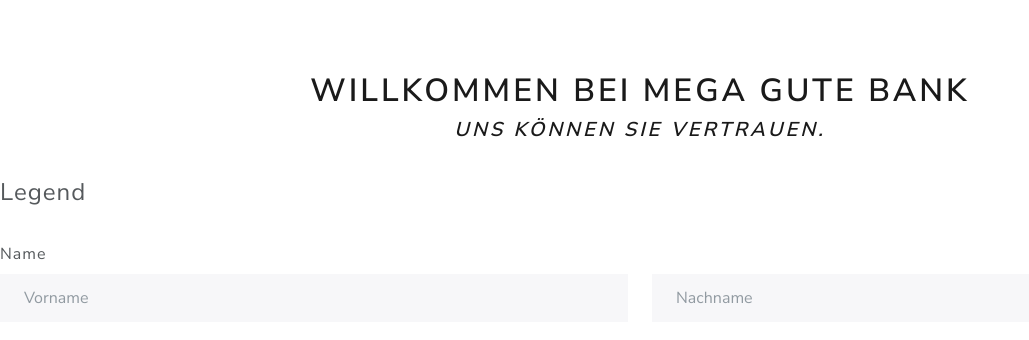
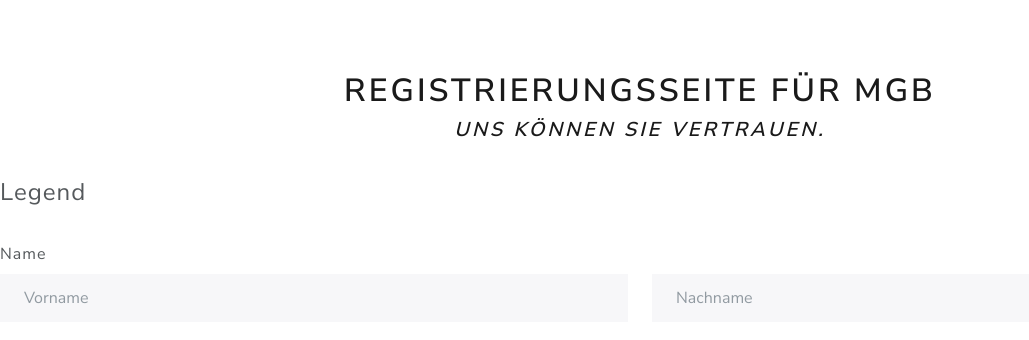
Before and after one commit to timstallinger/bank-website, a Django app: template megagutebank/templates/register.html in a window 1280 px wide. Shown: the part 98-438 px from the top of the page, without its empty margins (0-1029 px from the left). Run offline with Django 4.2, Linux system fonts and the light colour scheme; the template is opened without the code that fills it, so the values that code supplies are empty; parts of the project's set-up code (start-up, migrations or seed data) failed here and were passed over; some libraries are stand-ins or nearby versions.

Commit message:
Branching

```diff
--- a/megagutebank/templates/register.html
+++ b/megagutebank/templates/register.html
@@ -2,7 +2,7 @@
 
 {% block bodycontent %}
     <div class="container text-center">
-        <h1>Willkommen bei Mega Gute Bank</h1>
+        <h1>registrierungsseite für MGB</h1>
         <h4><em>Uns können Sie vertrauen.</em></h4>
     </div>
 
```
